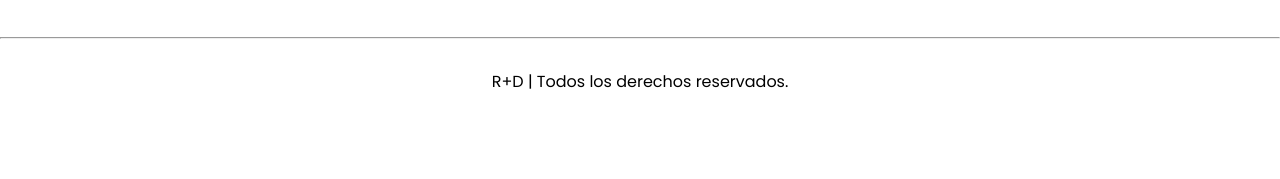
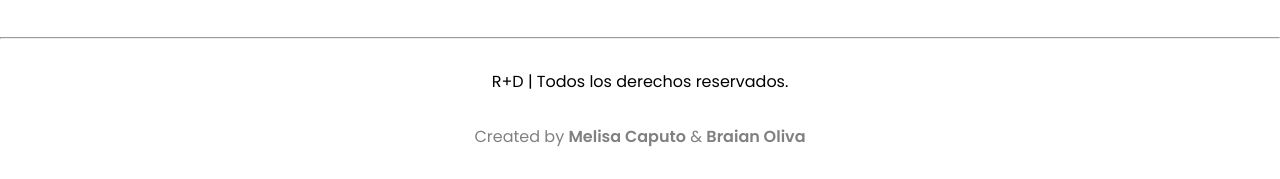
Before and after one commit to Valiente23/RMASD, a website: page index.html in a window 1280 px wide. Shown: the part 7875-8054 px from the top of the page. Before the commit the page ends 7999 px from the top, so only its background shows below. Drawn offline with nearby package versions, Linux system fonts and the light colour scheme; a web font is replaced by a local one.

Commit message:
Correcion footer

```diff
--- a/index.html
+++ b/index.html
@@ -426,6 +426,7 @@
       </div>
       <hr />
       <p>R+D | Todos los derechos reservados.</p>
+      <p class="creators">Created by <a href="https://www.linkedin.com/in/melisa-caputo/" target="_blank">Melisa Caputo</a> & <a href="https://www.linkedin.com/in/braian-oliva-480b561b9/" target="_blank">Braian Oliva</a></p>
     </footer>
     <script src="./js/main.js"></script>
   </body>
--- a/scss/footer.scss
+++ b/scss/footer.scss
@@ -98,6 +98,17 @@ footer {
   p {
     margin: 30px;
     text-align: center;
+  }
+  .creators {
+    font-weight: 400;
+    color: grey;
+    a{
+      font-weight: 600;
+      &:hover{
+        color: $color-black;
+        transition: .5s;
+      }
+    }
   }
 }
 @media only screen and (max-width: 1050px) {
@@ -208,6 +219,7 @@ footer {
       margin: 30px;
       text-align: center;
     }
+
   }
 }
 @media only screen and (max-width: 555px) {
```
Also changed, not shown: css/style.css.
